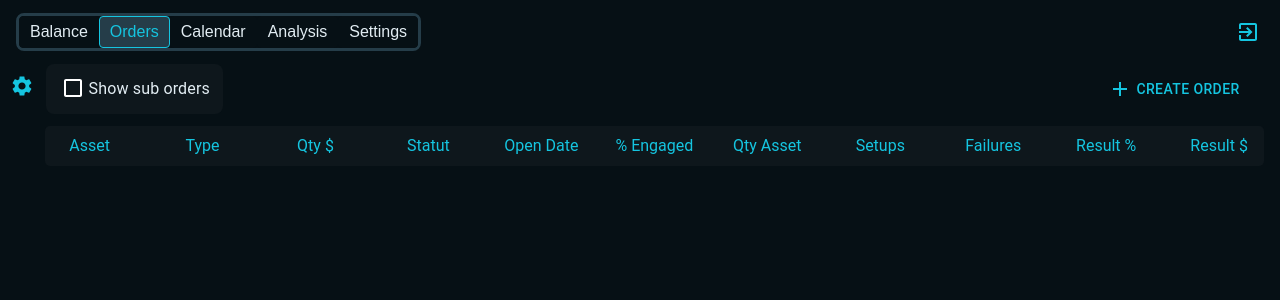
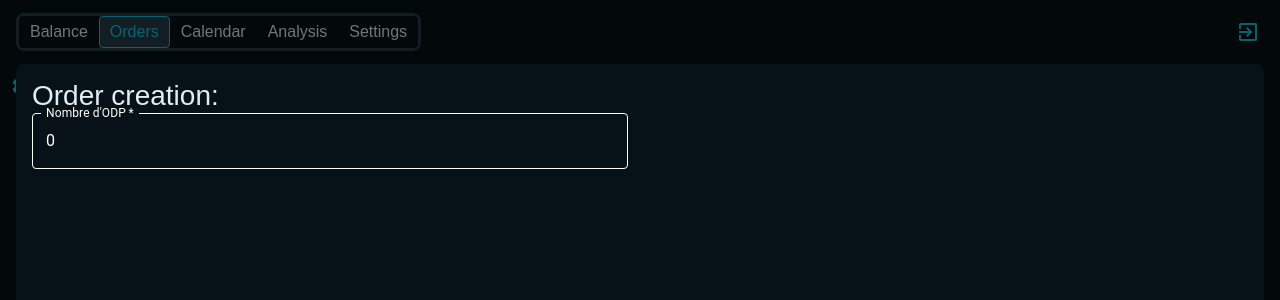
Before and after one commit to Matthieudegny/dashboard_front, a React (Vite) app: page /Orders in a window 1280 px wide. Both pictures are taken after a click on the button "CREATE ORDER". Shown: the top 300 px of the page. Built offline with nearby package versions, Linux system fonts and the light colour scheme.

Commit message:
working on modal creation Order

```diff
--- /dev/null
+++ b/src/components/Orders/ModalCreationOrder.css
@@ -0,0 +1,6 @@
+.modal_container {
+  width: calc(100% - 4vh);
+  height: calc(100% - 4vh);
+  position: relative;
+  padding: 2vh;
+}
--- /dev/null
+++ b/src/components/Orders/ModalCreationOrder.tsx
@@ -0,0 +1,63 @@
+import React from "react";
+import { createPortal } from "react-dom";
+import { Modal, Typography, TextField } from "@mui/material";
+
+import "./ModalCreationOrder.css";
+
+const ModalCreationOrder: React.FC<{
+  showModalCreationOrder: boolean;
+  setshowModalCreationOrder: React.Dispatch<React.SetStateAction<boolean>>;
+}> = ({ showModalCreationOrder, setshowModalCreationOrder }) => {
+  const modalRoot = document.getElementById("modal-creationOrder");
+
+  if (!modalRoot) return null;
+
+  return createPortal(
+    <Modal
+      open={showModalCreationOrder}
+      onClose={() => setshowModalCreationOrder(false)}
+      aria-labelledby="dialog-title"
+      sx={{
+        display: "flex",
+        alignItems: "center",
+        justifyContent: "center",
+        backgroundColor: "#0e2530",
+        margin: "8vh 2vh 2vh 2vh",
+        height: "calc(100% -10vh)",
+        width: "calc(100% - 4vh)",
+        borderRadius: "8px",
+      }}
+      className={`${showModalCreationOrder ? "fromOpacity0to1" : ""}`}
+    >
+      <div className="modal_container">
+        <header>
+          <Typography variant="h3">Order creation:</Typography>
+        </header>
+        <div>
+          {/* section form */}
+          <div>
+            <TextField
+              name="odpNumber"
+              label="Nombre d'ODP"
+              type="number"
+              value={0}
+              required
+              onKeyDown={(e) => {
+                if (e.key === "e" || e.key === "E" || e.key === "-" || e.key === "+" || (isNaN(Number(e.key)) && !["Backspace", "Delete", "ArrowLeft", "ArrowRight"].includes(e.key))) {
+                  e.preventDefault();
+                }
+              }}
+              //   onChange={(event) => {
+              //     handleChangeWave(event);
+              //   }}
+              sx={{ width: "49%" }}
+            />
+          </div>
+        </div>
+      </div>
+    </Modal>,
+    modalRoot
+  );
+};
+
+export default ModalCreationOrder;
--- a/src/components/Orders/SectionOrderList/HeaderOrderListContainer.tsx
+++ b/src/components/Orders/SectionOrderList/HeaderOrderListContainer.tsx
@@ -1,4 +1,4 @@
-import React from "react";
+import React, { useState } from "react";
 import { Button } from "@mui/material";
 import FormControlLabel from "@mui/material/FormControlLabel";
 import Checkbox from "@mui/material/Checkbox";
@@ -8,10 +8,14 @@ import "./SectionOrderList.css";
 //icons
 import AddIcon from "@mui/icons-material/Add";
 
+//component
+import ModalCreationOrder from "../ModalCreationOrder";
+
 const HeaderOrderListContainer: React.FC<{
   setshowAllSubOrdersList: React.Dispatch<React.SetStateAction<boolean>>;
   showAllSubOrdersList: boolean;
 }> = ({ setshowAllSubOrdersList, showAllSubOrdersList }) => {
+  const [showModalCreationOrder, setshowModalCreationOrder] = useState(false);
   return (
     <div className="headerOrdersList_container fromOpacity0to1">
       <div
@@ -27,10 +31,11 @@ const HeaderOrderListContainer: React.FC<{
           className="checkbox_showAllSubOrders"
           sx={{ marginLeft: "0.1vh" }}
         />
-        <Button>
+        <Button onClick={() => setshowModalCreationOrder(true)}>
           <AddIcon sx={{ pr: 0.5 }} />
           Create Order
         </Button>
+        <ModalCreationOrder showModalCreationOrder={showModalCreationOrder} setshowModalCreationOrder={setshowModalCreationOrder} />
       </div>
       <div
         style={{
--- a/src/pages/Orders/Orders.tsx
+++ b/src/pages/Orders/Orders.tsx
@@ -32,7 +32,7 @@ const Orders = () => {
 
   return (
     //containers page Order
-    <div className="pageOrders_container">
+    <div className="pageOrders_container" id="modal-creationOrder">
       {/* container sidebar */}
       <div className="pageOrders_sideBar_container">
         <SideBarContainer listGlobalOrdersSorted={listGlobalOrdersSorted} setlistGlobalOrdersSorted={setlistGlobalOrdersSorted} listGlobalOrders={listGlobalOrders} showSideBar={showSideBar} />
--- a/src/style/animations.css
+++ b/src/style/animations.css
@@ -52,6 +52,25 @@
   }
 }
 
+.desappearFromRight {
+  opacity: 1;
+  transform: translateX(0%);
+  animation: desappearFromBottom 0.5s forwards;
+  /* overflow: hidden; */
+  transition: ease-in;
+}
+
+@keyframes desappearFromBottom {
+  from {
+    opacity: 0;
+    transform: translateX(0%);
+  }
+  to {
+    opacity: 1;
+    transform: translateX(100);
+  }
+}
+
 .fromOpacity0to1 {
   opacity: 0;
   animation: fromOpacity0to1 0.5s forwards;
```
